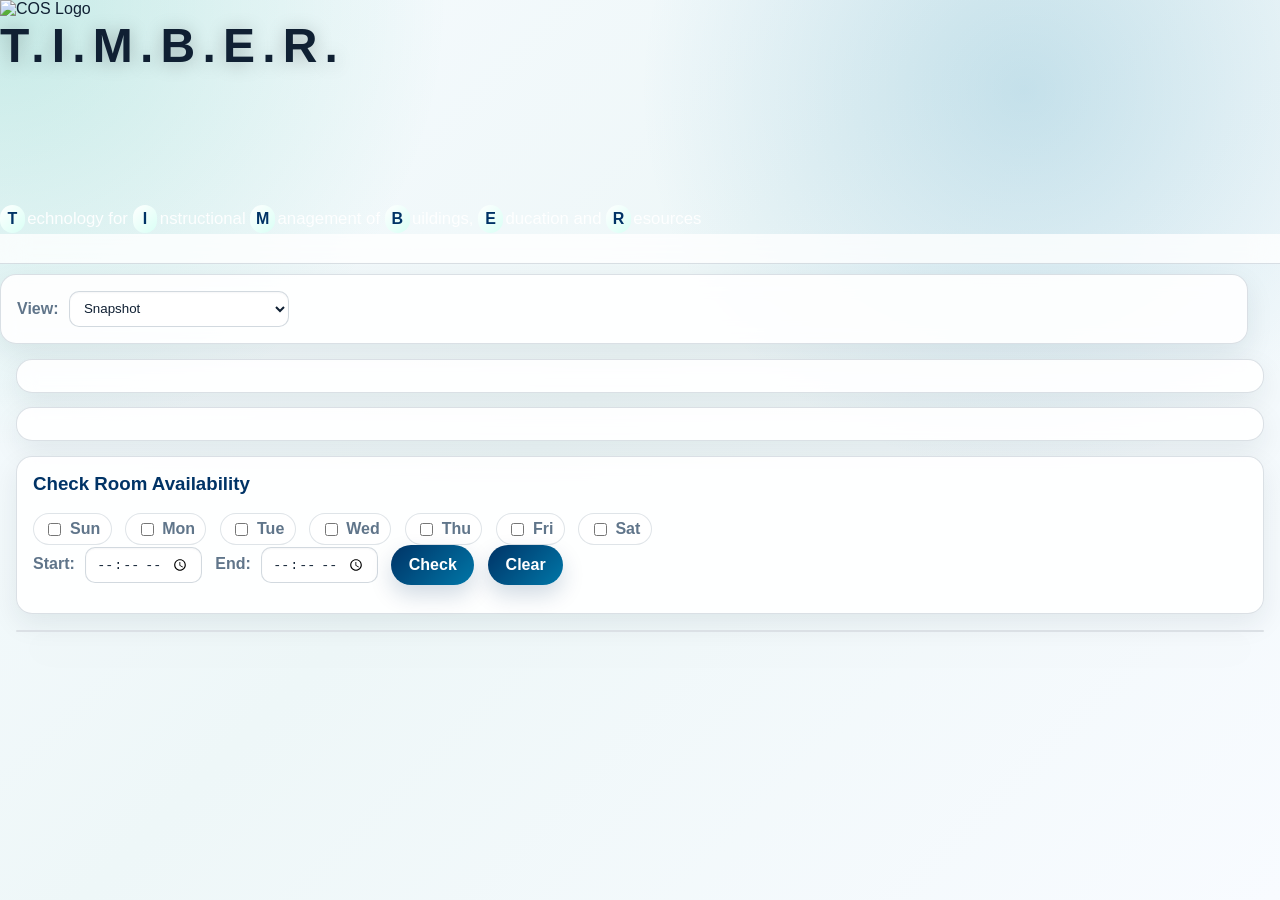
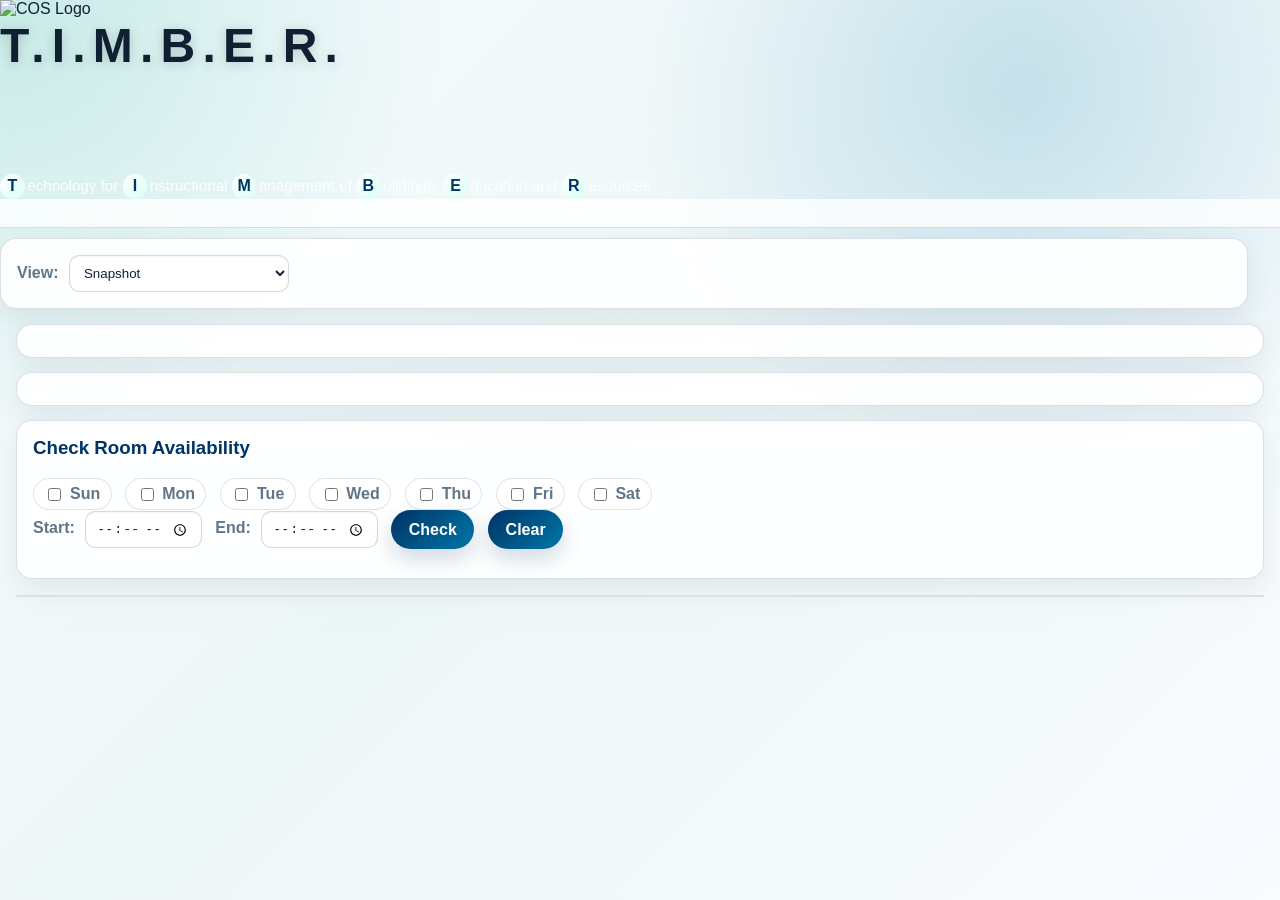

Display full COS banner without overlay

--- a/css/style.css
+++ b/css/style.css
@@ -28,42 +28,43 @@ body {
 }
 
 .site-header {
-  position: relative;
-  display: flex;
-  align-items: flex-end;
-  min-height: clamp(260px, 32vw, 420px);
-  padding: clamp(1rem, 3vw, 2rem);
   color: #fff;
-  overflow: hidden;
-  background:
-    linear-gradient(180deg, rgba(0, 16, 34, 0.02) 42%, rgba(0, 16, 34, 0.82) 100%),
-    url("../images/cos-sequoias-banner.png") center / cover no-repeat;
+  background: linear-gradient(180deg, #ffffff 0%, #eef5f8 100%);
   box-shadow: var(--shadow);
 }
 
-.header-overlay {
-  width: min(940px, 100%);
-  padding: clamp(0.85rem, 2vw, 1.25rem);
-  border: 1px solid rgba(255, 255, 255, 0.24);
-  border-radius: 18px;
-  background: linear-gradient(135deg, rgba(0, 36, 72, 0.82), rgba(0, 75, 130, 0.58));
-  box-shadow: 0 18px 38px rgba(0, 0, 0, 0.28);
-  backdrop-filter: blur(8px);
+.site-banner {
+  display: block;
+  width: 100%;
+  height: auto;
+  max-height: 54vh;
+  object-fit: contain;
+  object-position: center;
+  background: #fff;
+}
+
+.timber-bar {
+  display: flex;
+  gap: 1rem;
+  align-items: center;
+  justify-content: center;
+  padding: 0.65rem 1rem;
+  color: #fff;
+  background: linear-gradient(135deg, var(--brand), #082f5d 62%, var(--brand-2));
 }
 
 h1 {
   margin: 0;
-  font-size: clamp(2.2rem, 4vw, 3.4rem);
+  font-size: clamp(1.35rem, 2.6vw, 2.2rem);
   font-weight: 800;
   letter-spacing: 0.12em;
-  text-shadow: 0 2px 18px rgba(0, 0, 0, 0.25);
+  text-shadow: 0 2px 12px rgba(0, 0, 0, 0.18);
 }
 
 .timber-acronym {
-  max-width: 980px;
-  margin-top: 0.55rem;
-  font-size: 1.05rem;
-  line-height: 1.8;
+  margin: 0;
+  font-size: 0.95rem;
+  line-height: 1.5;
   color: rgba(255, 255, 255, 0.9);
 }
 
@@ -377,14 +378,19 @@ button:hover,
 }
 
 @media (max-width: 760px) {
-  .site-header {
-    min-height: 230px;
-    align-items: flex-end;
-    background-position: center top;
+  .site-banner {
+    max-height: none;
   }
 
-  .header-overlay {
-    border-radius: 14px;
+  .timber-bar {
+    flex-direction: column;
+    gap: 0.35rem;
+    padding: 0.7rem 0.85rem;
+    text-align: center;
+  }
+
+  .timber-acronym {
+    font-size: 0.85rem;
   }
 
   #view-container,
